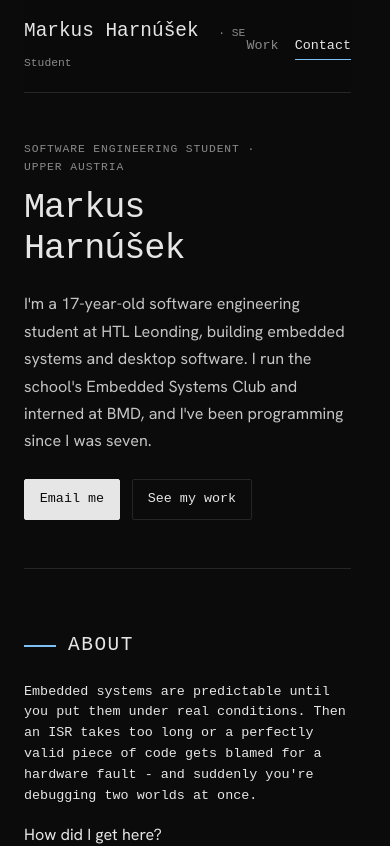
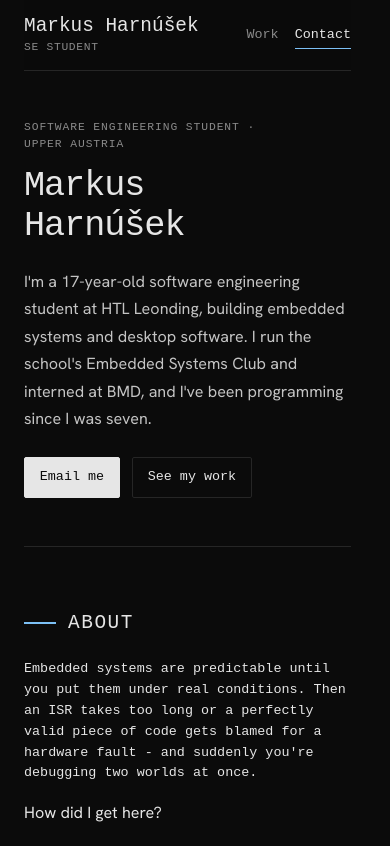
Before and after one commit to MarkusHarnusek/markusharnusek.github.io, an Astro site: page / in a window 390 px wide. Shown: the top 846 px of the page. Built offline with nearby package versions, Linux system fonts and the light colour scheme; Astro itself is replaced by a stand-in of ours; a web font is replaced by a local one.

Commit message:
improve: mobile navigation

```diff
--- a/src/pages/index.astro
+++ b/src/pages/index.astro
@@ -51,7 +51,7 @@ import Footer from "../components/Footer.astro";
       <div class="site__main">
         <!-- mobile header -->
         <header class="m-header" aria-label="Mobile navigation">
-          <a class="m-header__wordmark" href="#">Markus Harnúšek <span>· SE Student</span></a>
+          <a class="m-header__wordmark" href="#">Markus Harnúšek <span>SE Student</span></a>
           <nav class="m-header__nav" aria-label="Mobile primary">
             <a href="#projects">Work</a>
             <a href="#contact">Contact</a>
--- a/src/styles/layout.css
+++ b/src/styles/layout.css
@@ -145,15 +145,20 @@
   .m-header__wordmark {
     font-family: var(--font-display);
     font-size: var(--step-1);
+    line-height: var(--leading-tight);
     text-decoration: none;
     color: var(--color-fg);
   }
 
+  /* subtitle always sits on its own line under the name */
   .m-header__wordmark span {
+    display: block;
+    margin-top: var(--space-3xs);
     font-family: var(--font-mono);
     font-size: var(--step--2);
+    letter-spacing: 0.06em;
+    text-transform: uppercase;
     color: var(--color-muted);
-    margin-left: var(--space-2xs);
   }
 
   .m-header__nav {
```
